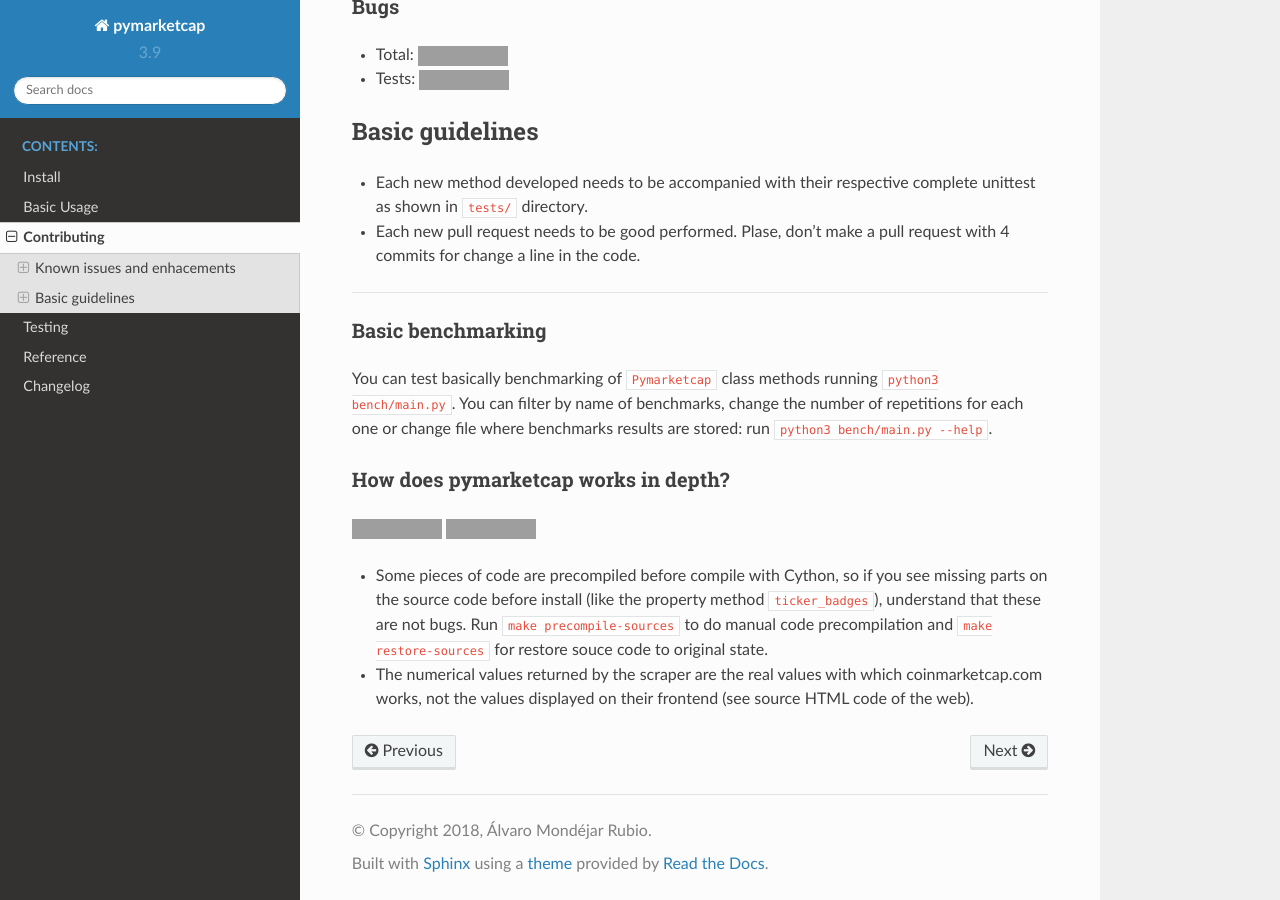
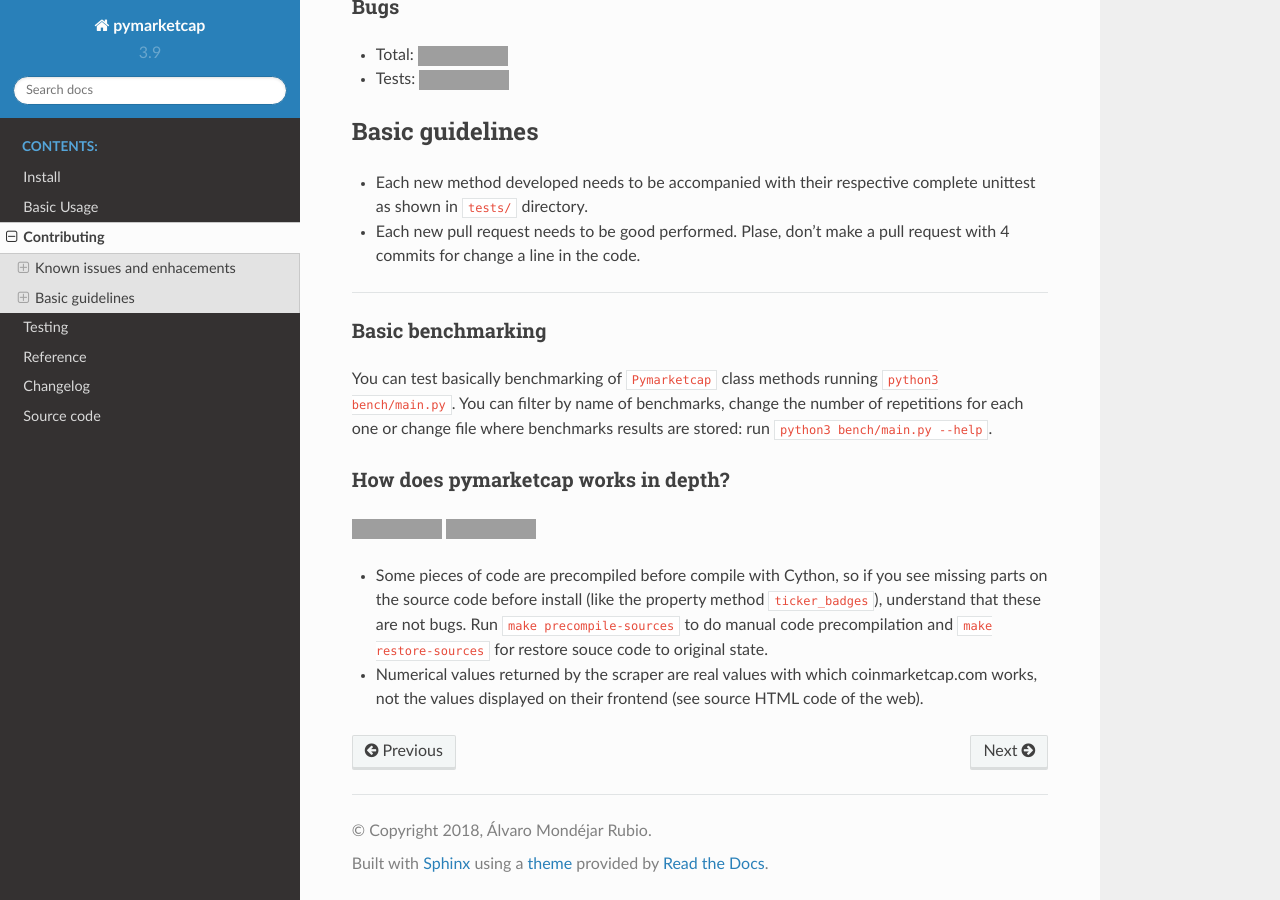
Before and after one commit to mondeja/pymarketcap, a Sphinx documentation site: the page built from doc/contributing.rst, in a window 1280 px wide and 900 px high, scrolled down 513 px. Built offline with Sphinx 7.4.7 and the Read the Docs theme 2.0.0, drawn with Linux system fonts in a browser that asks for light colours; pages that are not in the unit, such as notebooks, are missing from menus; grey boxes are pictures that could not be loaded.

Commit message:
Source code highlighted added to documentation. Fixed #38.

```diff
--- a/doc/contributing.rst
+++ b/doc/contributing.rst
@@ -52,7 +52,7 @@
    property method ``ticker_badges``), understand that these are not bugs.
    Run ``make precompile-sources`` to do manual code precompilation and
    ``make restore-sources`` for restore souce code to original state.
--  The numerical values returned by the scraper are the real values with
+-  Numerical values returned by the scraper are real values with
    which coinmarketcap.com works, not the values displayed on their
    frontend (see source HTML code of the web).
 
--- a/doc/index.rst
+++ b/doc/index.rst
@@ -16,4 +16,4 @@
    Testing <testing>
    reference
    changelog
-   core
+   source_code
```
Also changed, not shown: doc/source_code.rst (added, +31 -0 lines), 3 other files.
